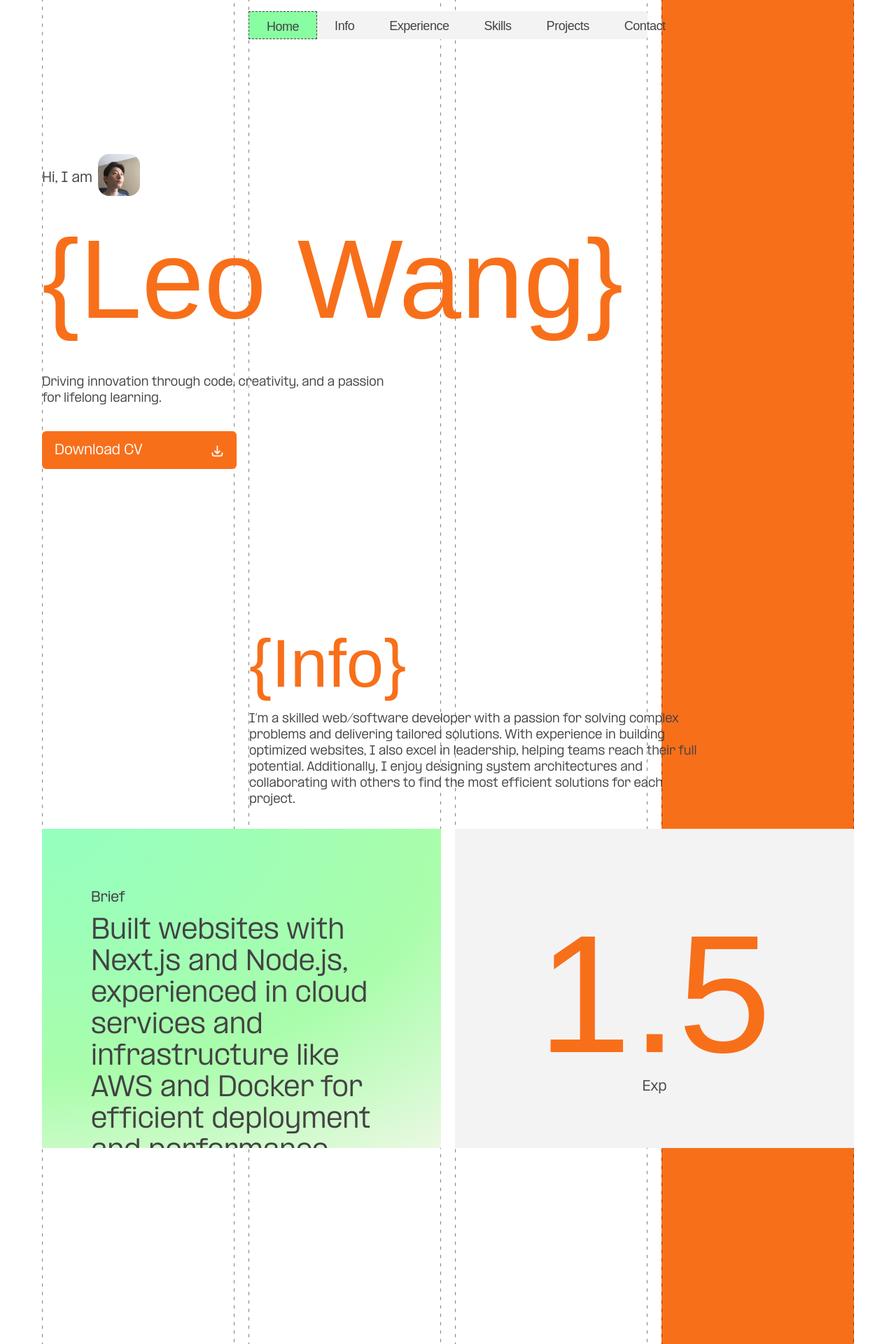
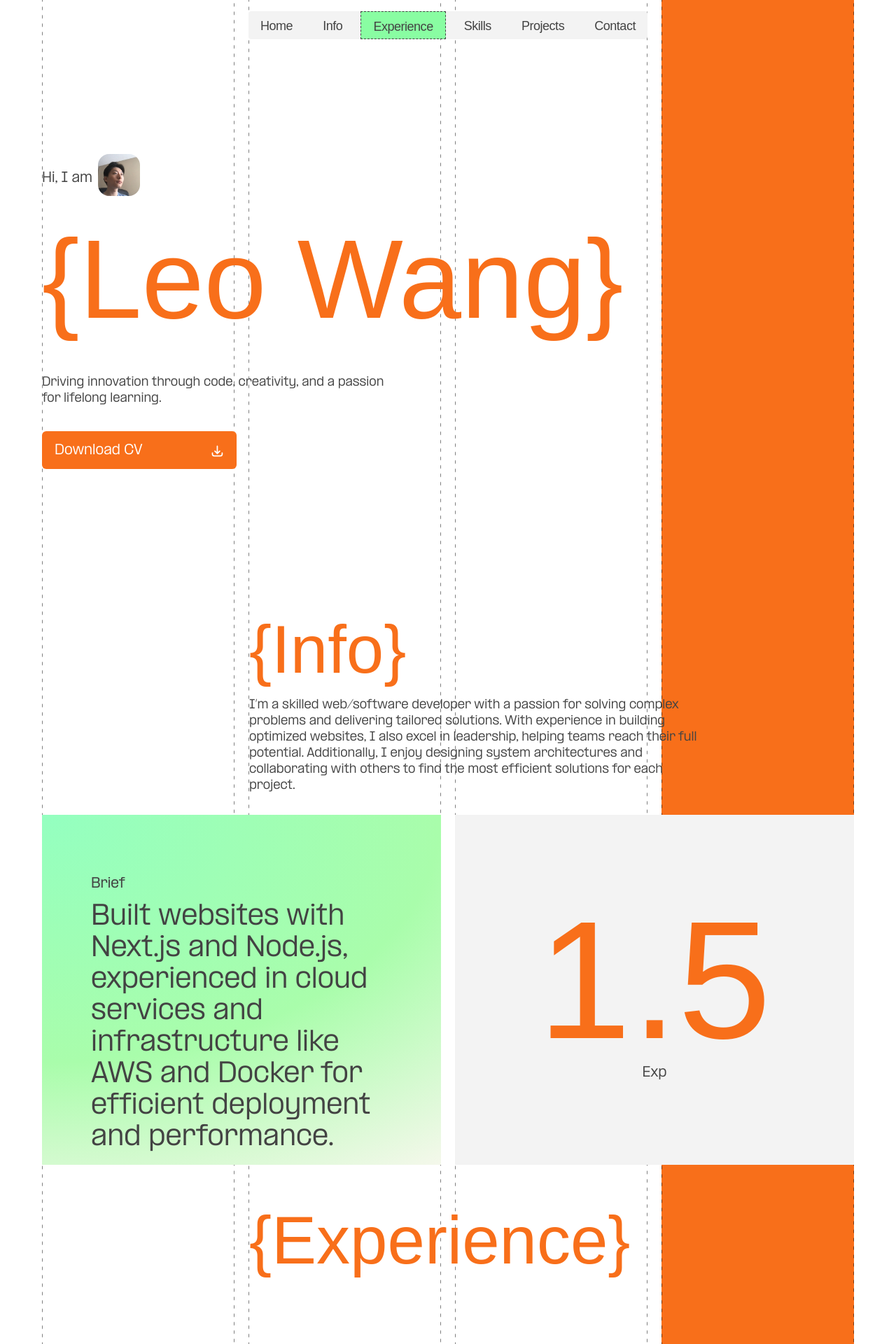
Before and after one commit to CxLeo/lw-p, a Next.js app: page / in a window 1280 px wide. Shown: the top 1920 px of the page at 70% size. Built offline with nearby package versions, Linux system fonts and the light colour scheme; a web font is replaced by a local one.

Commit message:
updated navbar

```diff
--- a/app/page.tsx
+++ b/app/page.tsx
@@ -1,4 +1,5 @@
 "use client"
+import Experience from "@/components/Experience";
 import Hero from "@/components/Hero";
 import Intro from "@/components/Intro";
 import { useState, useEffect } from 'react';
@@ -43,6 +44,7 @@ export default function Home() {
       <div className="relative w-full lg:mx-0 mx-auto overflow-x-hidden">
         <Hero/>
         <Intro width={width}/>
+        <Experience width={width}/>
       </div>
     </main>
   );
--- /dev/null
+++ b/components/Experience.tsx
@@ -0,0 +1,34 @@
+import { motion } from "motion/react";
+import React from "react";
+
+function Experience({ width }: { width: number }) {
+    const ml = width > 640 ? `${width / 4 + 6}px` : "0px";
+    return (
+        <section
+            id="experience"
+            className="h-screen w-full xl:pt-[150px] lg:pt-[60px]"
+        >
+            <div
+                className="flex flex-col"
+                style={{
+                    marginLeft: ml,
+                }}
+            >
+                <motion.h2
+                    initial={{ opacity: 0, y: 40 }}
+                    whileInView={{ opacity: 1, y: 0 }}
+                    transition={{ duration: 0.7 }}
+                    viewport={{ once: true }}
+                    className="text-primary font-supply lg:text-[96px] text-[64px] leading-none"
+                >
+                    {"{"}Experience{"}"}
+                </motion.h2>
+
+            </div>
+
+
+        </section>
+    );
+}
+
+export default Experience;
--- a/components/Hero.tsx
+++ b/components/Hero.tsx
@@ -15,7 +15,7 @@ function Hero() {
     const [isSelfileHovered, setSelfileHovered] = React.useState(false);
 
   return (
-    <div id="hero" className='h-screen xl:pt-[255px] lg:pt-[205px] pt-[200px] w-full'>
+    <section id="hero" className='xl:pt-[255px] lg:pt-[205px] pt-[200px] pb-[150px] w-full'>
         <div>
             <div className='lg:max-w-[75%] flex flex-col'>
                 {/* LHS */}
@@ -59,7 +59,7 @@ function Hero() {
                 {/* RHS Clock */}
             </div>
         </div>
-    </div>
+    </section>
   )
 }
 
--- a/components/Intro.tsx
+++ b/components/Intro.tsx
@@ -7,7 +7,7 @@ function Intro({ width }: { width: number }) {
   const cardWidth = width>640 ? `${(width-20) / 2 }px` : "100%";
 
   return (
-    <div id="intro" className="h-screen w-full xl:pt-[110px] pt-[60px]">
+    <section id="intro" className=" w-full xl:pt-[110px] lg:pt-[60px]">
       <div
         className="flex flex-col"
         style={{
@@ -53,7 +53,7 @@ function Intro({ width }: { width: number }) {
         </div>
 
       </motion.div>
-    </div>
+    </section>
   );
 }
 
--- a/components/NavItem.tsx
+++ b/components/NavItem.tsx
@@ -19,7 +19,7 @@ function NavItem({ item, active }: { item: NavItemProp; active: boolean }) {
                     ease: "easeInOut",
                 }}
                 href={item.link}
-                className={` text-center pb-[8px] pt-[12px] px-[25px] font-normal text-paragraph font-supply leading-none tracking-[-0.48px] text-[16px] text-lg ${
+                className={` text-center pb-[8px] pt-[12px] min-[1400px]:px-[25px] min-[1200px]:px-[17px] px-[25px] font-normal text-paragraph font-supply leading-none tracking-[-0.48px] text-[16px] text-lg ${
                     active ? "bg-[#89FDA2] border-[1px] border-dashed border-[#434343] " : ""
                 }`}
             >
--- a/components/TopNav.tsx
+++ b/components/TopNav.tsx
@@ -46,20 +46,21 @@ function TopNav() {
           }
         };
         const handleScroll = ()=>{
-            console.log(window.scrollY);
-            if (window.scrollY < window.innerHeight){
-                setActive([true,false,false,false,false,false]);
-            }else if (window.scrollY < window.innerHeight*2){
-                setActive([false,true,false,false,false,false]);
-            }else if (window.scrollY < window.innerHeight*3){
-                setActive([false,false,true,false,false,false]);
-            }else if (window.scrollY < window.innerHeight*4){
-                setActive([false,false,false,true,false,false]);
-            }else if (window.scrollY < window.innerHeight*5){
-                setActive([false,false,false,false,true,false]);
-            }else{
-                setActive([false,false,false,false,false,true]);
-            }
+            const sections = document.querySelectorAll('section');
+            const scrollPosition = window.scrollY;
+
+            sections.forEach((section, index) => {
+                const rect = section.getBoundingClientRect();
+                const sectionTop = rect.top + window.scrollY;
+                const sectionBottom = sectionTop + rect.height;
+
+                // Check if the scroll position is inside the section
+                if (scrollPosition >= sectionTop && scrollPosition <= sectionBottom) {
+                const newActiveState = Array(sections.length).fill(false);
+                newActiveState[index] = true;
+                setActive(newActiveState);
+                }
+            });
         };
 
         window.addEventListener('scroll',handleScroll)
@@ -83,7 +84,7 @@ function TopNav() {
 
   return (
     <div className='mx-[25px] lg:mx-[60px] xl:mx-[150px] sticky top-4 z-[15] '>
-        <nav style={{width:wid, marginLeft:ml}} className=' flex bg-[#F3F3F3] rounded-[4px]   justify-between'>
+        <nav style={{width:wid, marginLeft:ml}} className=' lg:flex grid grid-cols-3 grid-rows-2 bg-[#F3F3F3] rounded-[4px]   justify-between'>
             {
                 items.map((item,idx) => (
                     <div key={idx}>
```
